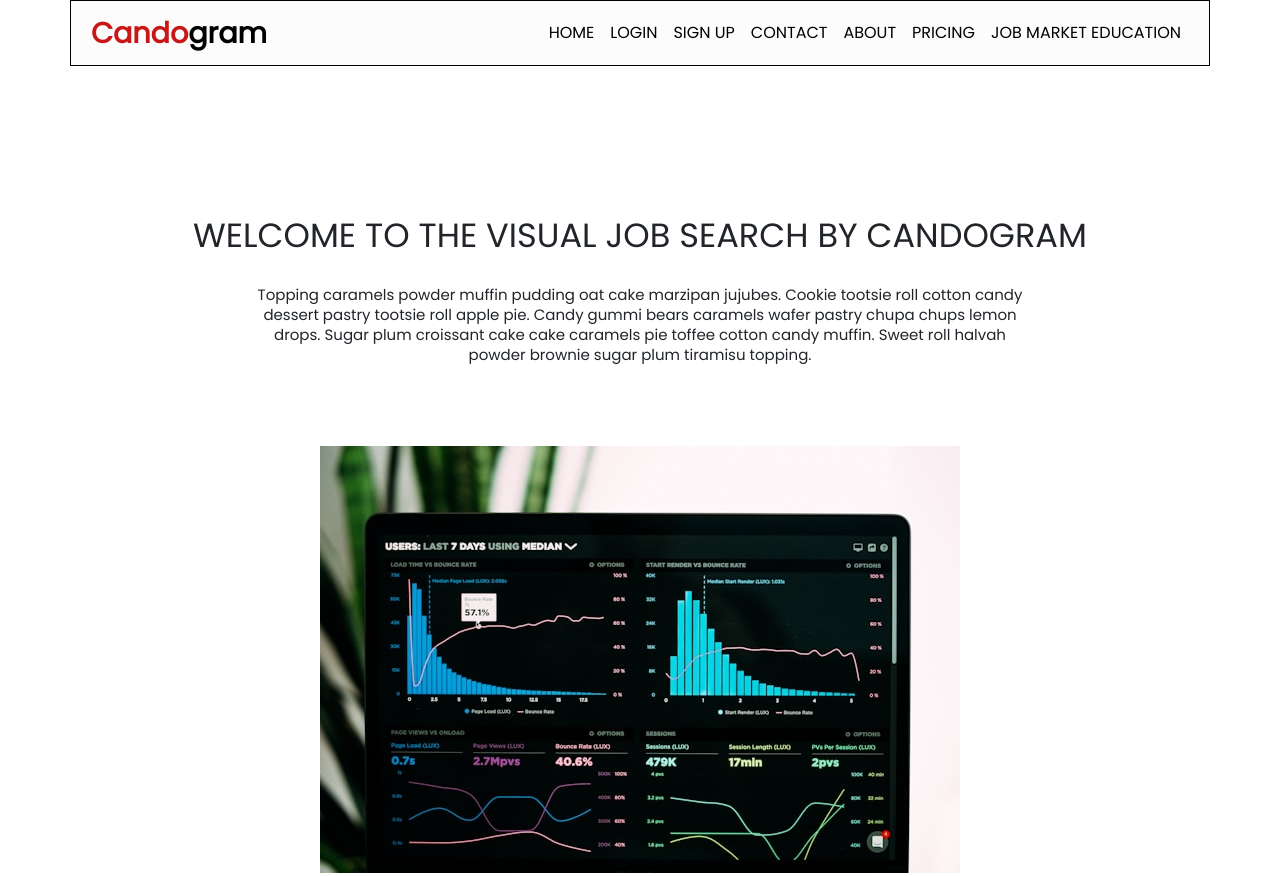
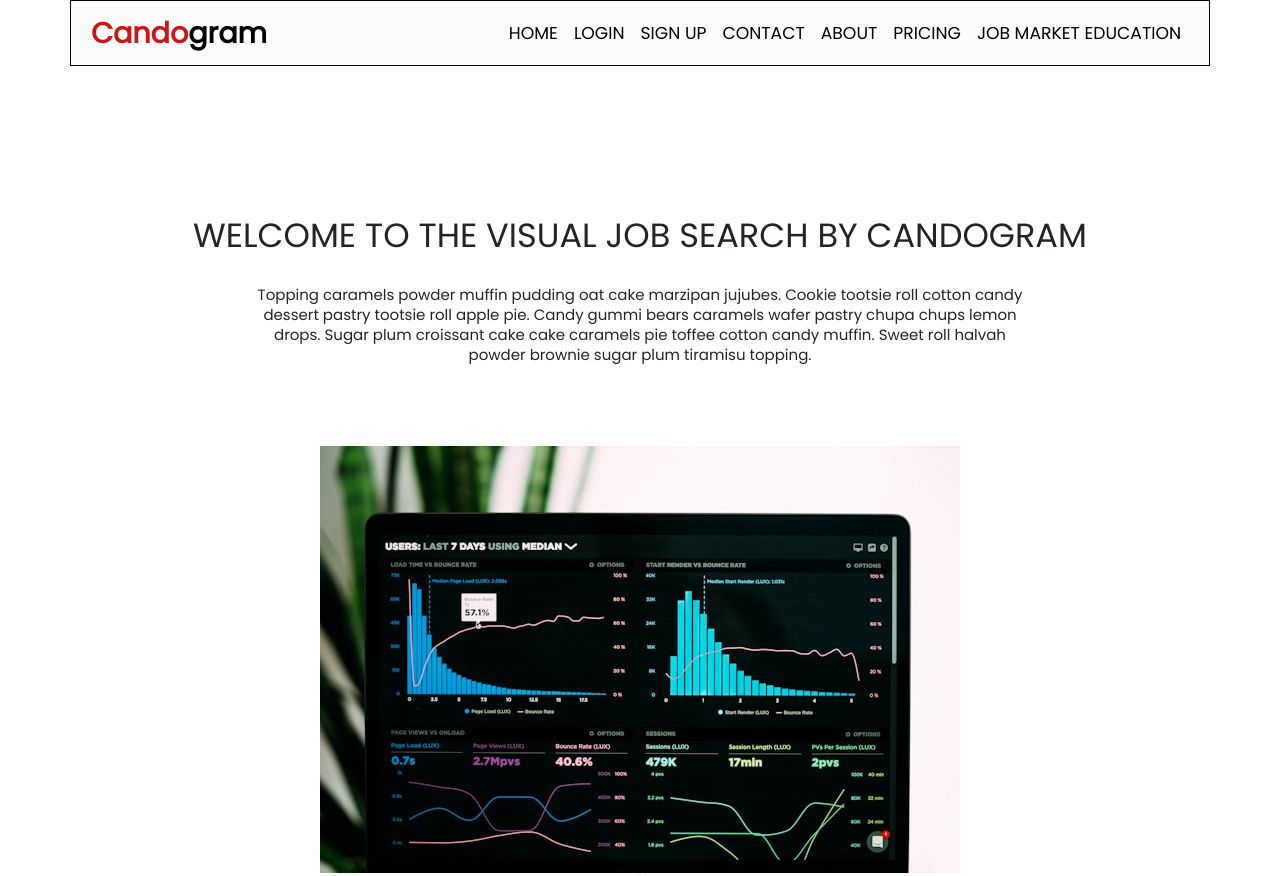
Before and after one commit to mramzan2023/candogram, a plain HTML site: page index.html in a window 1280 px wide. Shown: the top 876 px of the page. Drawn offline with nearby package versions, Linux system fonts and the light colour scheme.

Commit message:
changes in the font-size of the menu nav items

```diff
--- a/assets/css/style.css
+++ b/assets/css/style.css
@@ -54,6 +54,8 @@ header .navbar .navbar-nav .nav-item a {
   cursor: pointer;
   text-transform: uppercase;
   font-weight: 400;
+  font-size: clamp(1rem, 0.975rem + 0.125vw, 1.125rem);
+  line-height: clamp(1.25rem, 1.225rem + 0.125vw, 1.375rem);
 }
 .offcanvas.offcanvas-end .btn-close {
   display: none;
```
